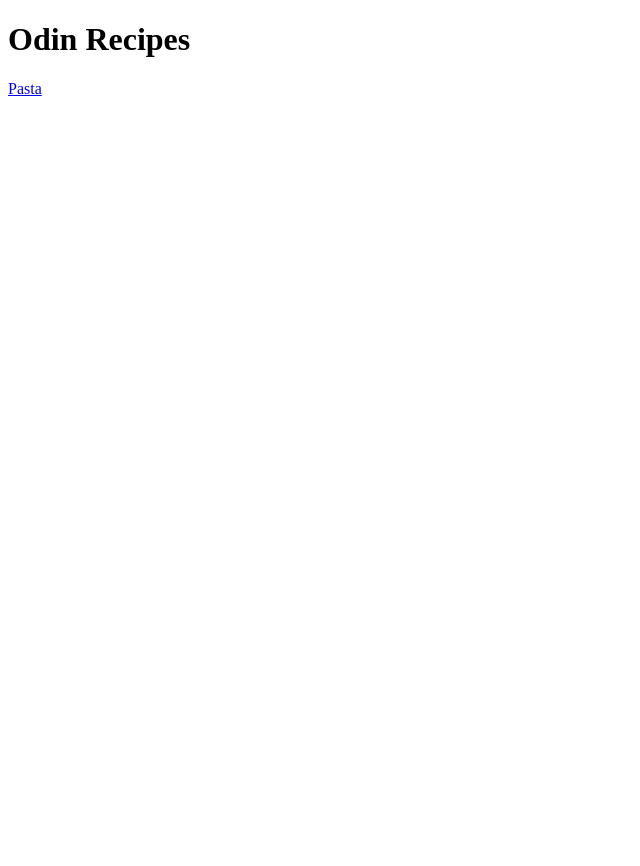
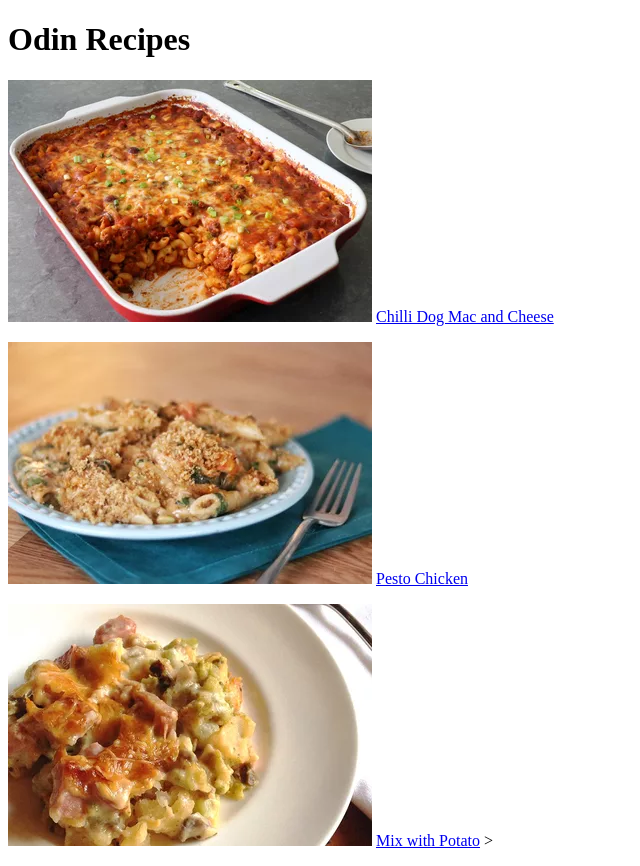
Before and after one commit to MMansourii/odin_recipes, a plain HTML site: page index.html in a window 1280 px wide. Shown: the whole page, without its empty margins (0-640 px from the left). Before the commit the page ends 800 px from the top, so only its background shows below. Drawn offline with Linux system fonts and the light colour scheme.

Commit message:
add new html pages for recipes

```diff
--- a/index.html
+++ b/index.html
@@ -8,8 +8,22 @@
   </head>
   <body>
     <h1>Odin Recipes</h1>
-    <a href="recipes/pasta.html" target="_blank" rel="noopener noreferrer"
-      >Pasta</a
+    <p>
+        <img src="img/chilli_dog.webp" />
+        <a href="recipes/pasta.html" target="_blank" rel="noopener noreferrer"
+        >Chilli Dog Mac and Cheese</a
+    </p>
+    <p>
+        <img src="img/pesto-chicken.webp" />
+        <a href="recipes/pasta.html" target="_blank" rel="noopener noreferrer"
+        >Pesto Chicken</a
+    </p>
+    <p>
+        <img src="img/potato.webp" />
+        <a href="recipes/pasta.html" target="_blank" rel="noopener noreferrer"
+        >Mix with Potato</a
+    </p>
+
     >
   </body>
 </html>
```
Also changed, not shown: recipes/pesto.html (added, +10 -0 lines), recipes/potato.html (added, +10 -0 lines), img/chilli_dog.webp (added), img/pesto-chicken.webp (added), img/potato.webp (added), recipes/chilli.html (renamed from recipes/pasta.html).
